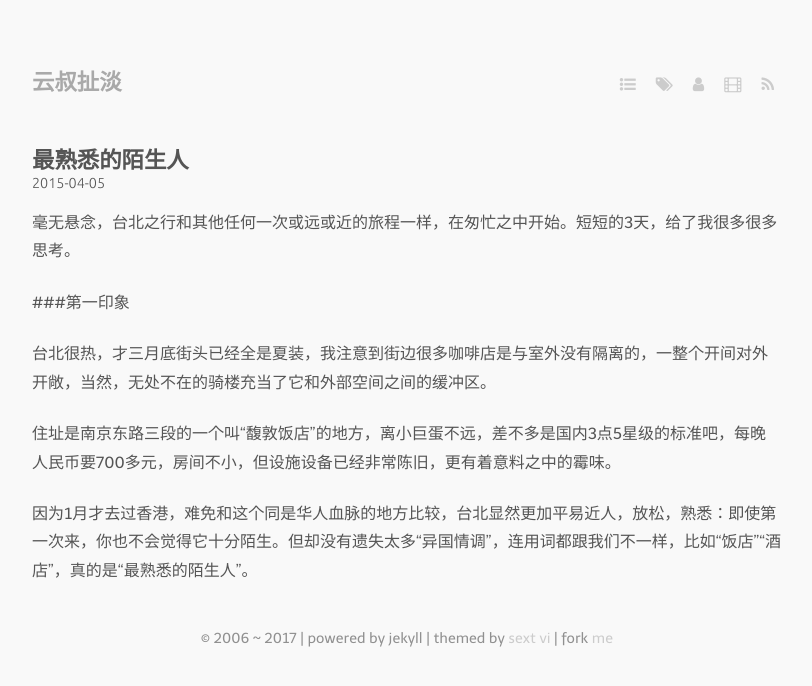
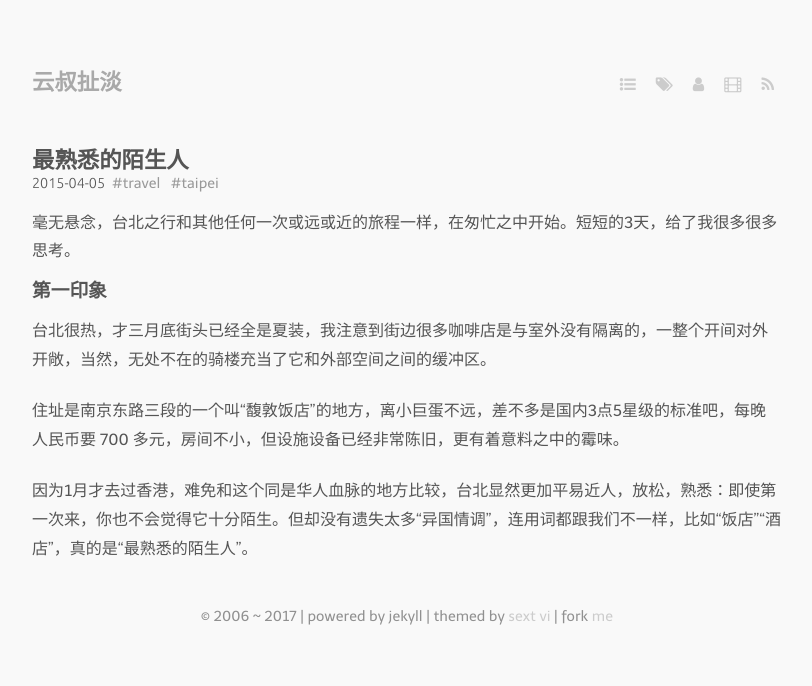
Before and after one commit to leoshcn/leoshcn.github.io, a Jekyll site: the page built from _posts/2015-04-05-taipei-trip.md, in a window 1280 px wide. Shown: the top 686 px of the page, without its empty margins (233-1045 px from the left). Built offline with Jekyll 4.4.1, drawn with Linux system fonts in a browser that asks for light colours; nearby versions of some CDN libraries; some web fonts are replaced; a script that is not in the unit is left out.

Commit message:
old posts

```diff
--- a/_posts/2015-04-05-taipei-trip.md
+++ b/_posts/2015-04-05-taipei-trip.md
@@ -2,15 +2,15 @@
 layout: post
 title: "最熟悉的陌生人"
 date: 2015-04-05 23:00:00 +0800
-category: Life
+tags: travel taipei
 ---
 
 毫无悬念，台北之行和其他任何一次或远或近的旅程一样，在匆忙之中开始。短短的3天，给了我很多很多思考。
 
-###第一印象
+### 第一印象
 
 台北很热，才三月底街头已经全是夏装，我注意到街边很多咖啡店是与室外没有隔离的，一整个开间对外开敞，当然，无处不在的骑楼充当了它和外部空间之间的缓冲区。
 
-住址是南京东路三段的一个叫“馥敦饭店”的地方，离小巨蛋不远，差不多是国内3点5星级的标准吧，每晚人民币要700多元，房间不小，但设施设备已经非常陈旧，更有着意料之中的霉味。
+住址是南京东路三段的一个叫“馥敦饭店”的地方，离小巨蛋不远，差不多是国内3点5星级的标准吧，每晚人民币要 700 多元，房间不小，但设施设备已经非常陈旧，更有着意料之中的霉味。
 
 因为1月才去过香港，难免和这个同是华人血脉的地方比较，台北显然更加平易近人，放松，熟悉：即使第一次来，你也不会觉得它十分陌生。但却没有遗失太多“异国情调”，连用词都跟我们不一样，比如“饭店”“酒店”，真的是“最熟悉的陌生人”。
```
